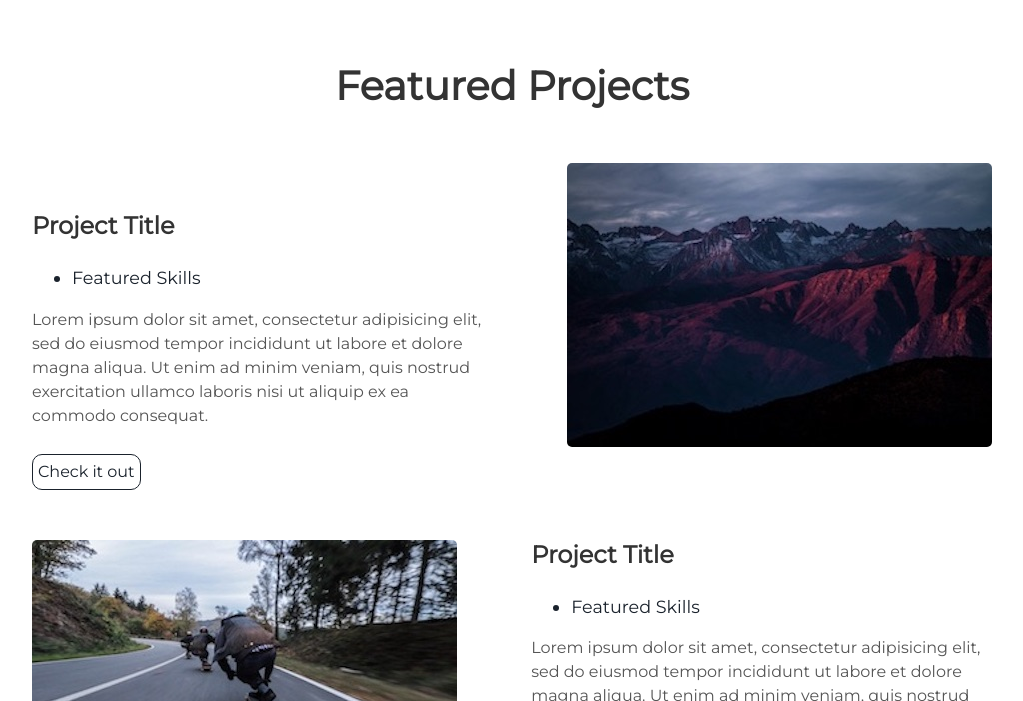
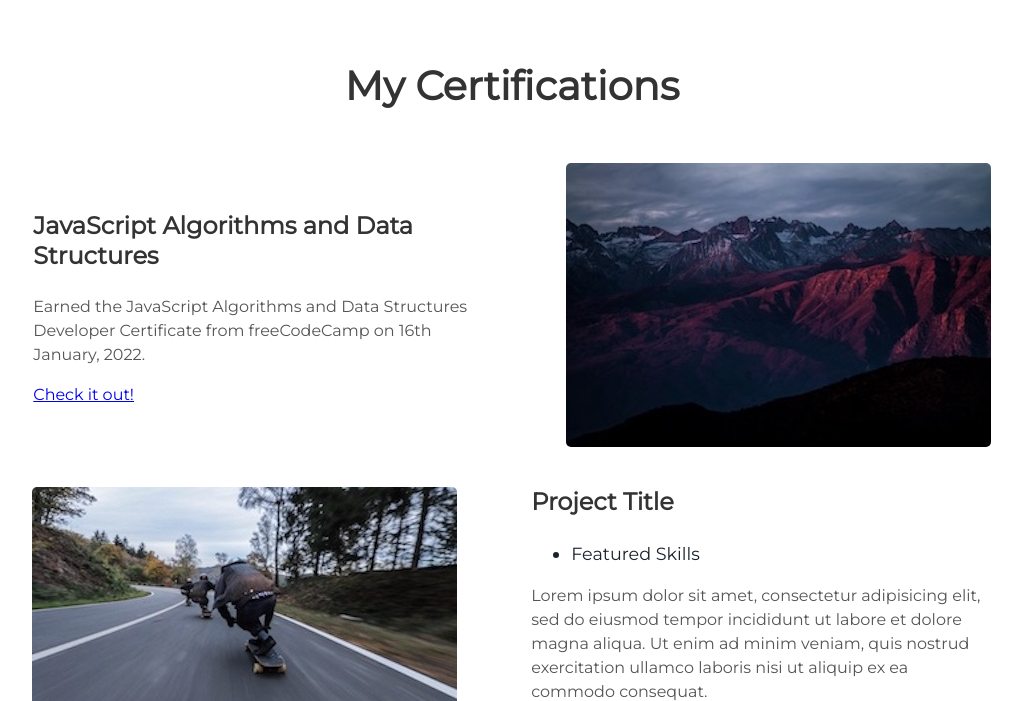
Before and after one commit to AasimMo/AasimMo.github.io, a Jekyll site: the page built from index.html, in a window 1280 px wide and 900 px high, scrolled down 1594 px, cut to the strip 199-900 px from the top of the window. Shown: the whole strip, without its empty margins (128-1151 px from the left). Built offline with Jekyll 4.4.1, drawn with Linux system fonts in a browser that asks for light colours.

Commit message:
Update projects.html

```diff
--- a/_includes/projects.html
+++ b/_includes/projects.html
@@ -1,17 +1,14 @@
 <div class="user-details">
-  <h1> Featured Projects </h1>
+  <h1> My Certifications </h1>
 </div>
 <div class="user-projects">
   <div class="images-right">
     <img alt="mountains" src="{{ "/assets/img/mountains.jpg" | prepend: site.baseurl }}" />
   </div>
   <div class="contents">
-    <h3> Project Title </h3>
-    <ul>
-      <li> Featured Skills</li>
-    </ul>
-    <p>Lorem ipsum dolor sit amet, consectetur adipisicing elit, sed do eiusmod tempor incididunt ut labore et dolore magna aliqua. Ut enim ad minim veniam, quis nostrud exercitation ullamco laboris nisi ut aliquip ex ea commodo consequat.</p>
-    <a class="project-link" href="#">Check it out</a>
+    <h3> JavaScript Algorithms and Data Structures </h3>
+    <p> Earned the JavaScript Algorithms and Data Structures Developer Certificate from freeCodeCamp on 16th January, 2022. </p>
+    <a href="https://freecodecamp.org/certification/fcc05e58cc9-6041-454f-9c3c-17d8f6a49f61/javascript-algorithms-and-data-structures" target="_blank">Check it out!</a>
   </div>
 </div>
 <div class="user-projects">
```
